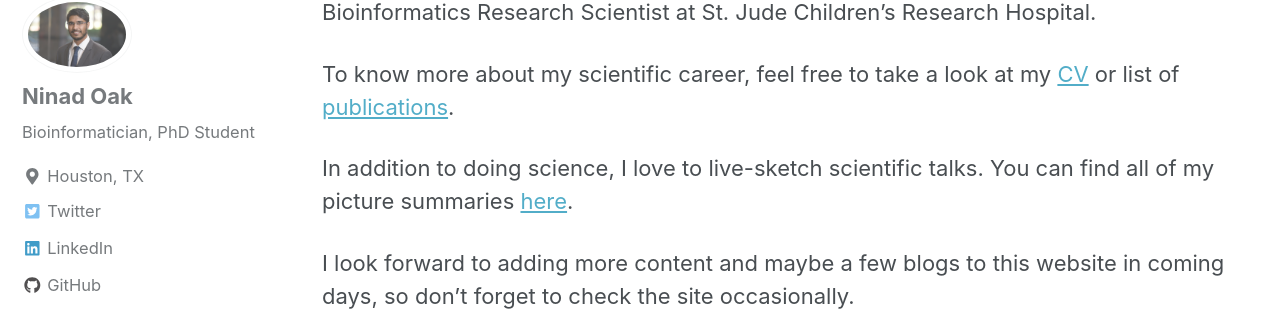
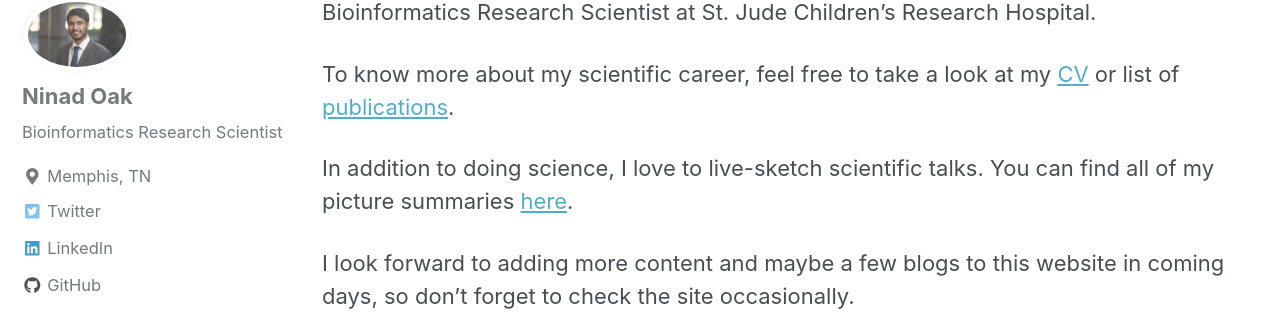
Before and after one commit to nroak/nroak.github.io, a Jekyll site: the page built from _pages/home.md, in a window 1280 px wide. Shown: the part 438-753 px from the top of the page. Built offline with Jekyll 4.4.1, drawn with Linux system fonts in a browser that asks for light colours; nearby versions of some CDN libraries.

Commit message:
update sidebar

```diff
--- a/Gemfile
+++ b/Gemfile
@@ -4,3 +4,5 @@ gem "jekyll", "~> 3.5"
 #gem "minimal-mistakes-jekyll"
 
 gem "github-pages", group: :jekyll_plugins
+
+gem 'jekyll-twitter-plugin'
--- a/_config.yml
+++ b/_config.yml
@@ -101,8 +101,8 @@ analytics:
 author:
   name             : "Ninad Oak"
   avatar           : "/assets/images/Profile2.jpg"
-  bio              : "Bioinformatician, PhD Student"
-  location         : "Houston, TX"
+  bio              : "Bioinformatics Research Scientist"
+  location         : "Memphis, TN"
   email            :
   uri              :
   home             : # null (default), "absolute or relative url to link to author home"
```
Also changed, not shown: 1 other file.
